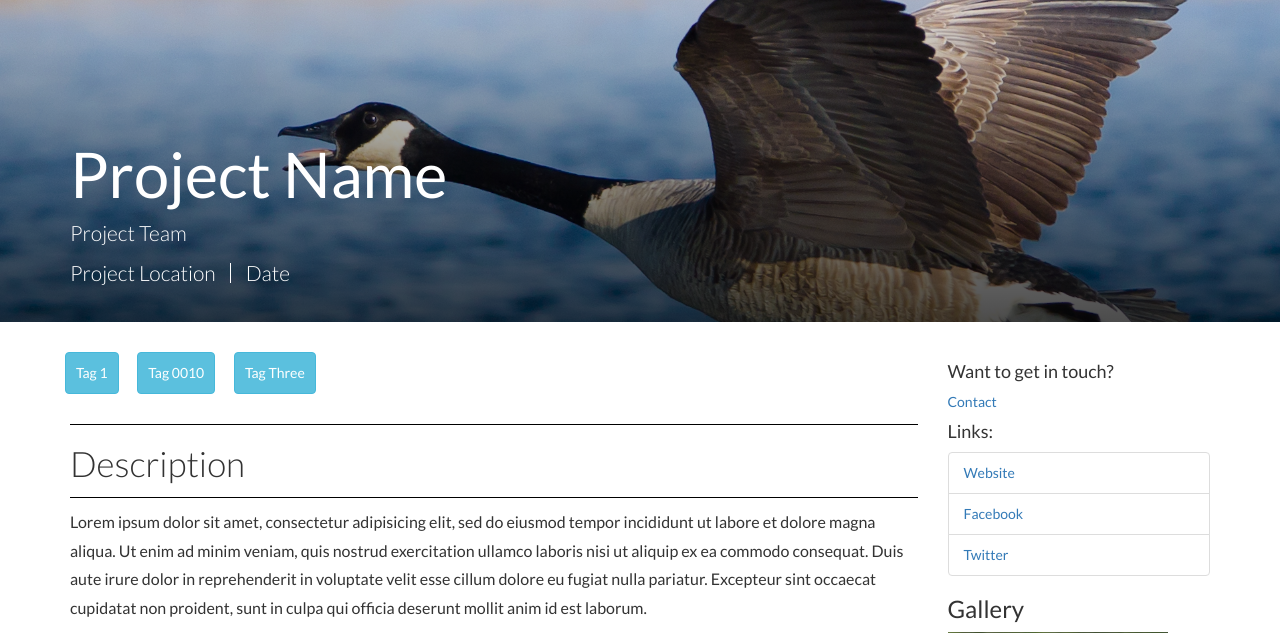
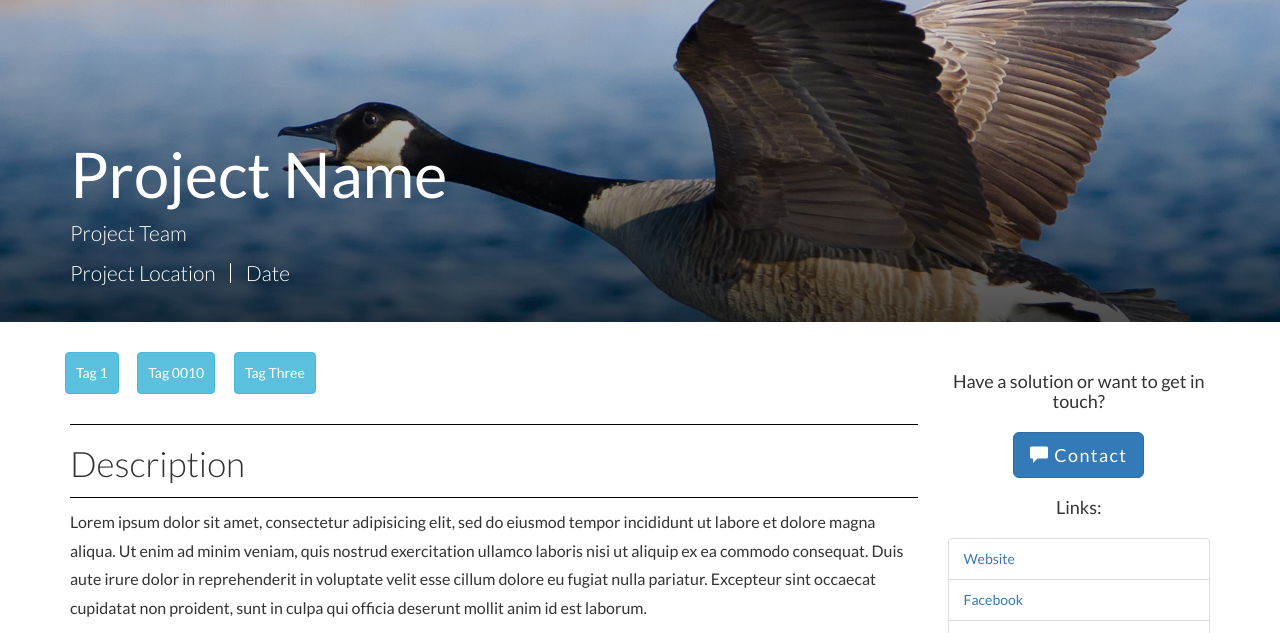
Before and after one commit to Changenuity/Changenuity, a PHP site: page /front-end/project-pages/mockup.html in a window 1280 px wide. Shown: the part 116-749 px from the top of the page. Run offline with PHP 8.4, Linux system fonts and the light colour scheme.

Commit message:
Small changes

```diff
--- a/front-end/project-pages/mockup.html
+++ b/front-end/project-pages/mockup.html
@@ -89,9 +89,13 @@
 
         <section id="sidebar-section" class="col-md-3">
           <article id="project-contact">
-            <h4>Want to get in touch?</h4>
-            <a href="#">Contact</a>
-            <h4 class="list-header">Links:</h4>
+            <div>
+              <h4 class="text-center">Have a solution or want to get in touch?</h4>
+              <button id="contact-btn" class="btn btn-primary btn-lg center-block">
+                <span class="glyphicon glyphicon-comment" aria-hidden="true"></span>
+                Contact</button>
+            </div>
+            <h4 class="list-header text-center">Links:</h4>
             <ul class="list-group">
               <li class="list-group-item"><a href="#">Website</a></li>
               <li class="list-group-item"><a href="#">Facebook</a></li>
--- a/front-end/project-pages/styles.css
+++ b/front-end/project-pages/styles.css
@@ -138,6 +138,19 @@ article p {
 }
 
 /* ============================================
+   Sidebar Styles
+============================================ */
+
+h4 {
+  margin-top: 20px;
+  margin-bottom: 20px;
+}
+
+#contact-btn {
+  letter-spacing: 1.4;
+}
+
+/* ============================================
    Media Queries Styles
 ============================================ */
 
```
